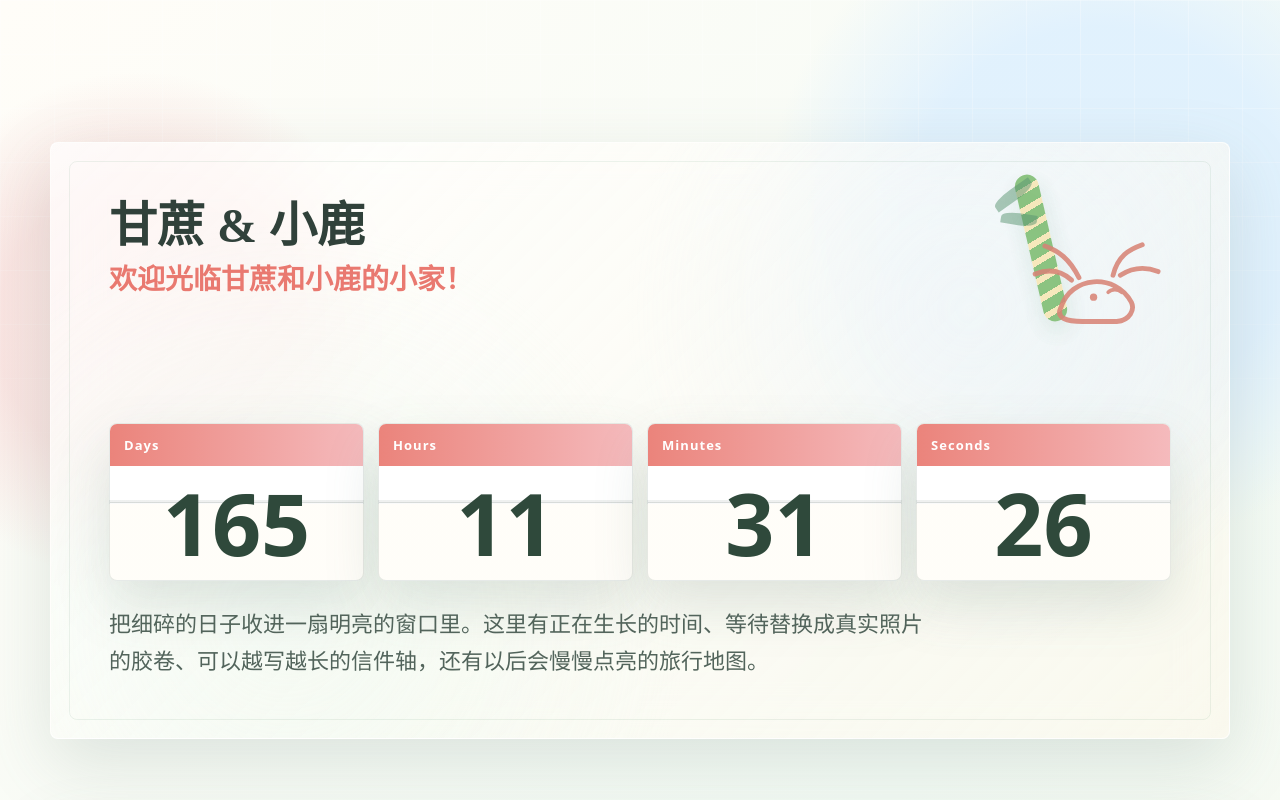
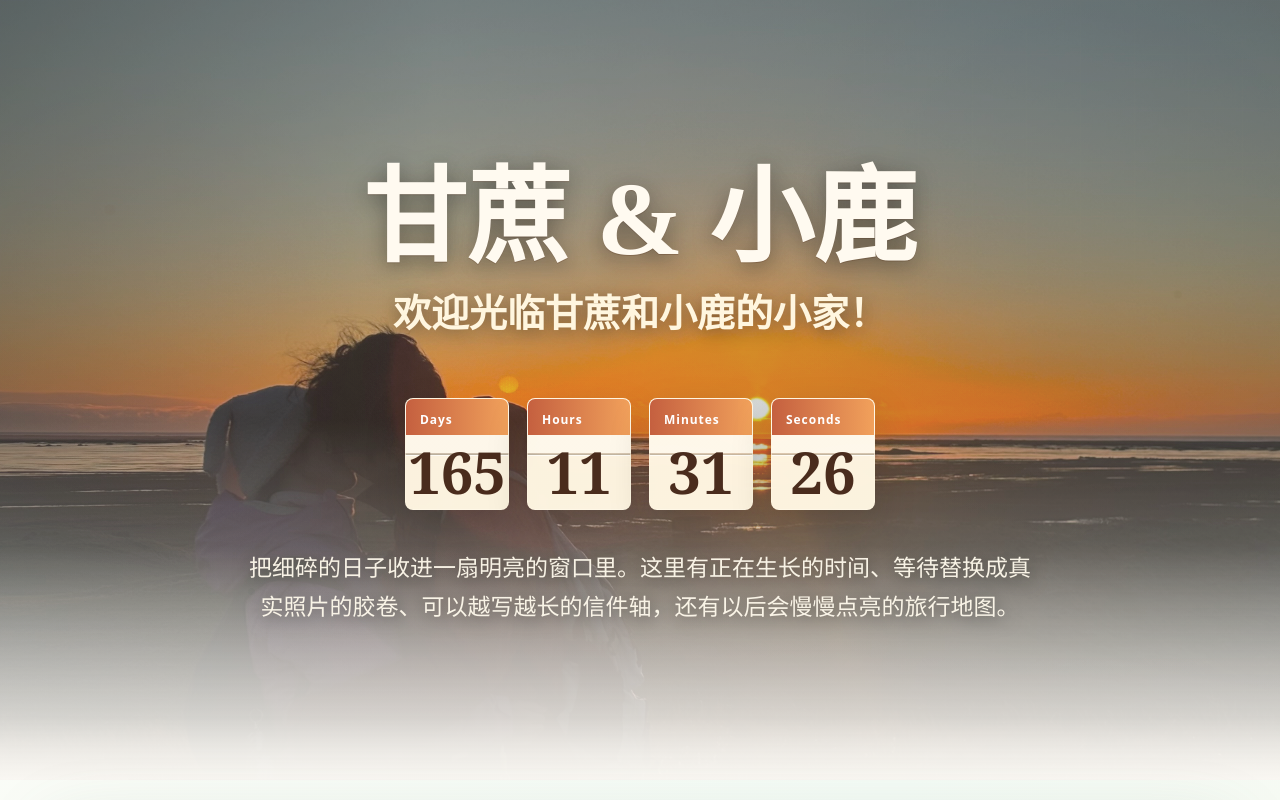
Before and after one commit to Yitian8819/love_lulu, a Next.js app: page / in a window 1280 px wide. Shown: the top 800 px of the page. Built offline with nearby package versions, Linux system fonts and the light colour scheme.

Commit message:
Update hero countdown design

```diff
--- a/app/globals.css
+++ b/app/globals.css
@@ -88,71 +88,85 @@ button {
 .site-header {
   position: relative;
   z-index: 1;
-  min-height: min(700px, calc(100vh - 56px));
+  width: 100vw;
+  min-height: min(780px, 98vh);
+  margin: -28px 0 8px calc(50% - 50vw);
   display: flex;
   align-items: center;
-  padding: clamp(42px, 8vw, 92px) 0 clamp(30px, 6vw, 58px);
+  justify-content: center;
+  padding: clamp(78px, 13vw, 142px) max(18px, calc((100vw - 1180px) / 2)) clamp(70px, 12vw, 132px);
+  overflow: hidden;
+}
+
+.site-header::before,
+.site-header::after {
+  content: "";
+  position: absolute;
+  inset: 0;
+  pointer-events: none;
+}
+
+.site-header::before {
+  background:
+    linear-gradient(180deg, rgba(18, 28, 27, .34), rgba(18, 28, 27, .07) 54%, rgba(255, 253, 248, .52) 92%, rgba(255, 253, 248, .76) 100%),
+    linear-gradient(90deg, rgba(16, 23, 24, .34), rgba(16, 23, 24, .03) 34%, rgba(16, 23, 24, .22)),
+    url("/hero-sunset.jpeg") center / cover no-repeat;
+  opacity: .86;
+}
+
+.site-header::after {
+  top: auto;
+  height: 30%;
+  background: linear-gradient(180deg, transparent, rgba(255, 253, 248, .58) 74%, rgba(255, 253, 248, .88) 100%);
 }
 
 .masthead {
   position: relative;
-  width: 100%;
-  overflow: hidden;
-  border-radius: 8px;
-  padding: clamp(26px, 5vw, 58px);
-  border: 1px solid rgba(255, 255, 255, .72);
-  background:
-    linear-gradient(135deg, rgba(255, 255, 255, .72), rgba(255, 247, 232, .48)),
-    radial-gradient(circle at 78% 28%, rgba(220, 239, 255, .72), transparent 34%),
-    radial-gradient(circle at 20% 80%, rgba(223, 245, 234, .86), transparent 38%);
-  box-shadow: var(--shadow);
-  backdrop-filter: blur(24px);
-}
-
-.masthead::before {
-  content: "";
-  position: absolute;
-  inset: 18px;
-  border: 1px solid rgba(77, 139, 103, .1);
-  border-radius: 8px;
-  pointer-events: none;
+  z-index: 1;
+  width: min(1080px, 100%);
+  padding: 0 clamp(2px, 2vw, 18px);
+  text-align: center;
 }
 
 .masthead-top {
   position: relative;
   z-index: 1;
-  display: grid;
-  grid-template-columns: minmax(0, 1fr) auto;
-  gap: 24px;
-  align-items: start;
+  display: flex;
+  flex-direction: column;
+  align-items: center;
 }
 
 .masthead h1 {
   margin: 0;
   font-family: "Hannotate SC", "Kaiti SC", "Xingkai SC", "STKaiti", "Songti SC", cursive;
-  font-size: 48px;
+  color: #fffaf0;
+  font-size: clamp(50px, 9vw, 104px);
   line-height: 1.05;
   font-weight: 800;
   letter-spacing: 0;
+  text-shadow: 0 5px 22px rgba(19, 20, 18, .42), 0 1px 0 rgba(92, 50, 26, .26);
 }
 
 .welcome-line {
-  margin: 10px 0 0;
-  color: var(--coral);
+  margin: 16px 0 0;
+  color: #fff6df;
   font-family: "Hannotate SC", "Kaiti SC", "Xingkai SC", "STKaiti", "PingFang SC", cursive;
-  font-size: clamp(18px, 3.2vw, 28px);
+  font-size: clamp(20px, 3.6vw, 38px);
   line-height: 1.35;
   font-weight: 800;
+  text-shadow: 0 4px 18px rgba(31, 22, 16, .46);
 }
 
 .masthead-subtitle {
   position: relative;
   z-index: 1;
-  margin: 24px 0 0;
-  color: #52645b;
-  font-size: clamp(16px, 2vw, 22px);
+  margin: clamp(24px, 4vw, 38px) auto 0;
+  color: rgba(255, 250, 236, .95);
+  font-size: clamp(17px, 2vw, 23px);
   line-height: 1.7;
-  max-width: 820px;
+  max-width: 850px;
+  text-wrap: balance;
+  text-shadow: 0 3px 18px rgba(20, 23, 18, .5);
 }
 
 .symbols {
@@ -182,34 +196,38 @@ button {
 .flip-timer {
   position: relative;
   z-index: 1;
-  margin-top: clamp(24px, 4vw, 42px);
+  margin: clamp(30px, 5vw, 58px) auto 0;
+  width: max-content;
+  max-width: 92vw;
 }
 
 .calendar-grid {
   display: grid;
-  grid-template-columns: repeat(4, minmax(0, 1fr));
-  gap: clamp(6px, 1.4vw, 14px);
+  grid-template-columns: repeat(4, clamp(74px, 14vw, 104px));
+  justify-content: center;
+  gap: clamp(10px, 2.1vw, 18px);
 }
 
 .calendar-card {
   position: relative;
-  min-height: clamp(92px, 13vw, 156px);
+  min-height: clamp(70px, 8.6vw, 112px);
   border-radius: 8px;
   overflow: hidden;
-  border: 1px solid rgba(65, 92, 78, .13);
+  border: 1px solid rgba(255, 247, 226, .48);
   background:
-    linear-gradient(180deg, rgba(255, 255, 255, .96) 0 49%, rgba(48, 65, 58, .08) 49% 51%, rgba(255, 253, 248, .92) 51%),
-    #fff;
-  box-shadow: 0 24px 54px rgba(86, 118, 104, .18);
+    linear-gradient(180deg, rgba(255, 250, 237, .92) 0 49%, rgba(76, 45, 24, .14) 49% 51%, rgba(255, 246, 226, .86) 51%),
+    rgba(255, 246, 226, .84);
+  box-shadow: 0 18px 40px rgba(24, 23, 19, .18);
   transform-style: preserve-3d;
+  backdrop-filter: blur(6px);
 }
 
 .calendar-card::before {
   content: "";
   position: absolute;
   inset: 0 0 auto;
-  height: clamp(30px, 4vw, 42px);
-  background: linear-gradient(90deg, rgba(233, 121, 112, .92), rgba(242, 167, 170, .78));
+  height: clamp(26px, 3.2vw, 36px);
+  background: linear-gradient(90deg, rgba(192, 83, 49, .92), rgba(238, 142, 60, .82));
 }
 
 .calendar-card::after {
@@ -229,13 +247,15 @@ button {
   display: flex;
   align-items: center;
   justify-content: center;
-  min-height: clamp(92px, 13vw, 156px);
-  padding: clamp(30px, 4vw, 42px) 6px 0;
-  color: #2f493b;
-  font-size: clamp(32px, 7.2vw, 86px);
+  min-height: clamp(70px, 8.6vw, 112px);
+  padding: clamp(26px, 3.2vw, 36px) 6px 0;
+  color: #4a2c1d;
+  font-family: ui-serif, "Songti SC", "STSong", Georgia, serif;
+  font-size: clamp(26px, 4.8vw, 58px);
   line-height: 1;
-  font-weight: 850;
+  font-weight: 700;
   font-variant-numeric: tabular-nums;
+  letter-spacing: 0;
   transition: transform .22s ease;
 }
 
@@ -245,7 +265,7 @@ button {
   top: clamp(8px, 1.2vw, 12px);
   z-index: 1;
   color: #fff;
-  font-size: clamp(9px, 1.7vw, 13px);
+  font-size: clamp(9px, 1.3vw, 12px);
   font-weight: 850;
   letter-spacing: .08em;
 }
@@ -785,7 +805,8 @@ section {
 
   .site-header {
     min-height: 0;
-    padding-top: 28px;
+    padding-top: clamp(64px, 14vw, 92px);
+    padding-bottom: clamp(58px, 12vw, 92px);
   }
 
   .symbols {
@@ -833,27 +854,42 @@ section {
     padding: 20px;
   }
 
+  .site-header {
+    min-height: 720px;
+    margin-top: -10px;
+    padding: 72px 18px 96px;
+  }
+
+  .masthead {
+    padding: 0 4px;
+  }
+
+  .masthead-subtitle {
+    font-size: 16px;
+  }
+
   .window-bar {
     padding: 10px 12px;
   }
 
   .calendar-grid {
-    gap: 6px;
+    grid-template-columns: repeat(4, clamp(66px, 17vw, 82px));
+    gap: 8px;
   }
 
   .calendar-card {
-    min-height: 86px;
+    min-height: 68px;
   }
 
   .calendar-card b {
-    min-height: 86px;
-    padding-top: 30px;
-    font-size: clamp(26px, 9vw, 38px);
+    min-height: 68px;
+    padding-top: 28px;
+    font-size: clamp(22px, 7vw, 31px);
   }
 
   .calendar-card span {
     left: 8px;
-    font-size: 11px;
+    font-size: 10px;
   }
 
   .symbols {
--- a/app/page.jsx
+++ b/app/page.jsx
@@ -108,11 +108,8 @@ function Hero({ timeValues }) {
     <section className="site-header" aria-label="甘蔗和小鹿的网页抬头">
       <div className="masthead">
         <div className="masthead-top">
-          <div>
-            <h1>甘蔗 & 小鹿</h1>
-            <p className="welcome-line">欢迎光临甘蔗和小鹿的小家！</p>
-          </div>
-          <DeerSymbol />
+          <h1>甘蔗 & 小鹿</h1>
+          <p className="welcome-line">欢迎光临甘蔗和小鹿的小家！</p>
         </div>
 
         <div className="flip-timer" aria-label="相爱正计时">
```
Also changed, not shown: public/hero-sunset.jpeg (added).
